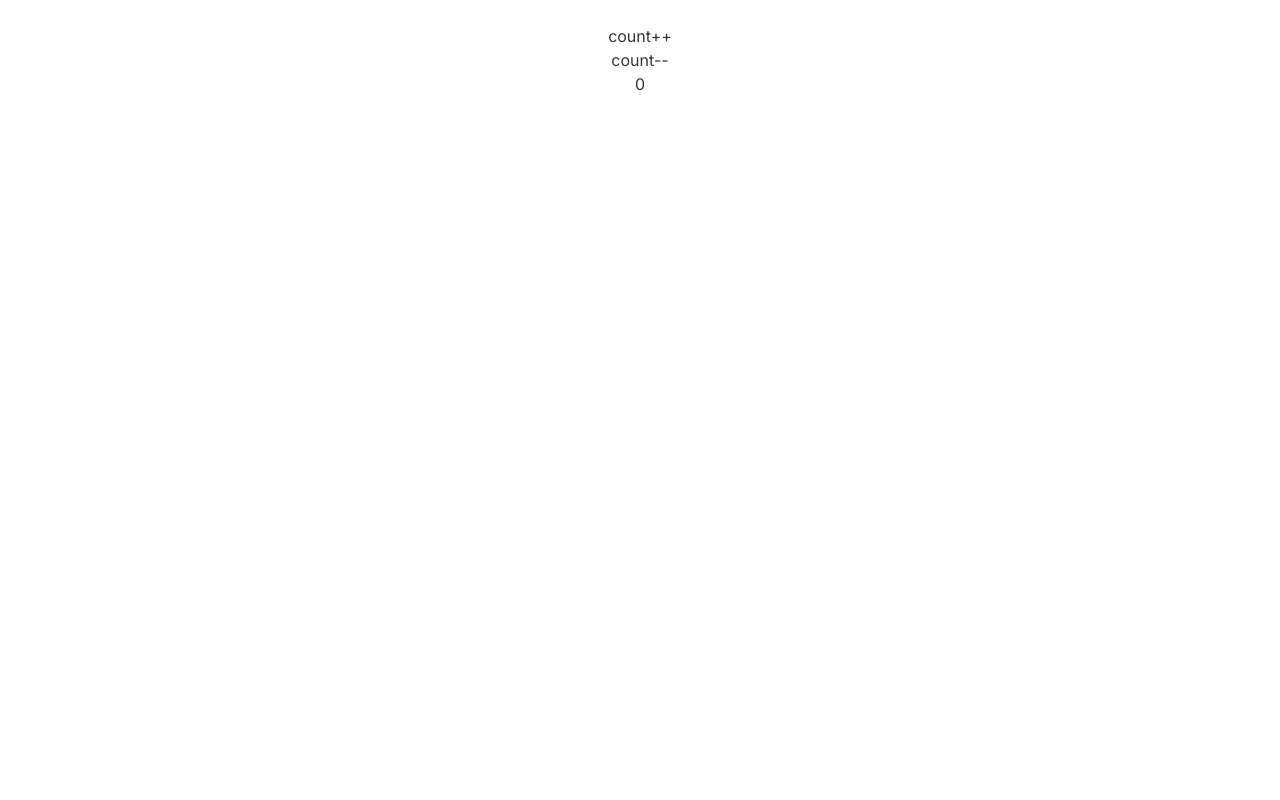
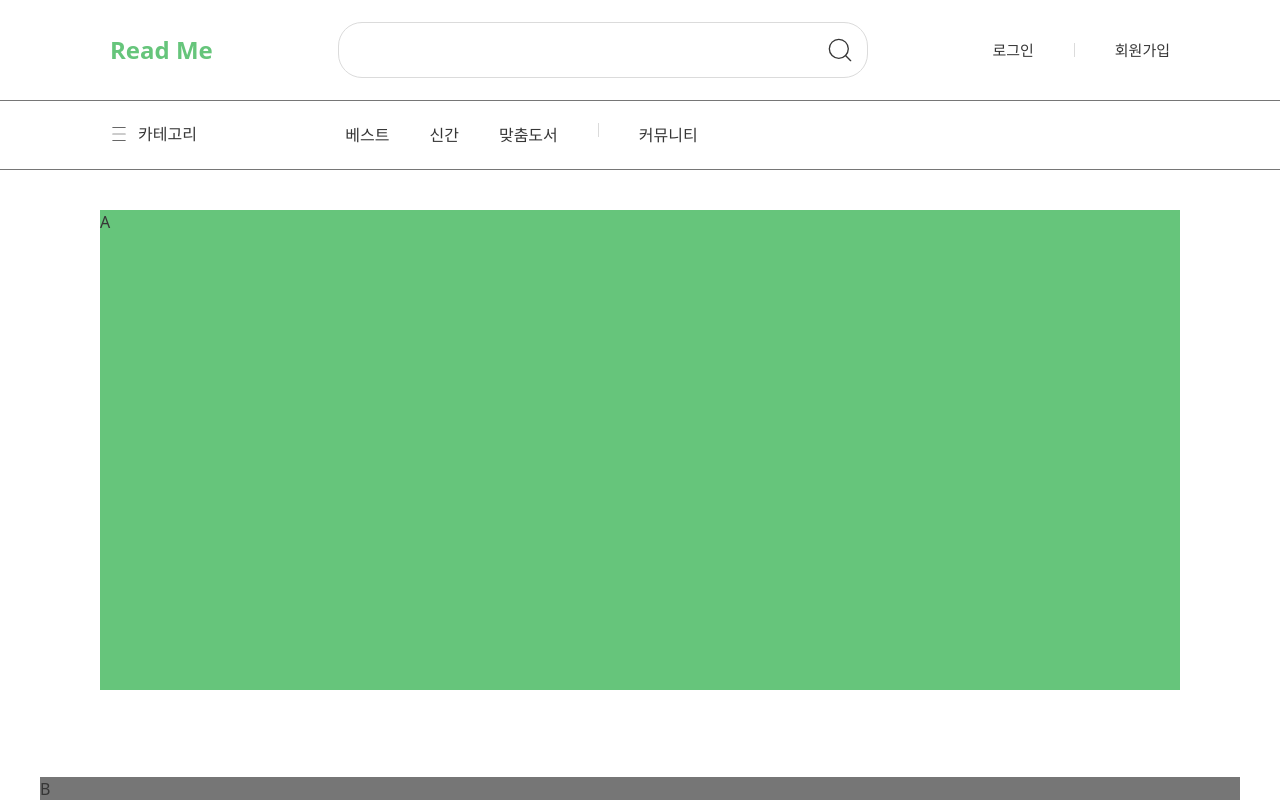
Before and after one commit to yunajoe/front_bookstore-README, a Next.js app: page / in a window 1280 px wide. Shown: the top 800 px of the page. Built offline with nearby package versions, Linux system fonts and the light colour scheme.

Commit message:
feat: Layout 연결

```diff
--- /dev/null
+++ b/src/components/layout/mainLayout.tsx
@@ -0,0 +1,17 @@
+import Header from '@/components/header/index';
+import { ReactNode } from 'react';
+
+interface MainLayoutProps {
+  children: ReactNode;
+}
+
+function MainLayout({ children }: MainLayoutProps) {
+  return (
+    <>
+      <Header />
+      <div className="grid auto-rows-auto place-items-center">{children}</div>
+    </>
+  );
+}
+
+export default MainLayout;
--- a/src/pages/_app.tsx
+++ b/src/pages/_app.tsx
@@ -4,16 +4,28 @@ import {
   QueryClient,
   QueryClientProvider,
 } from '@tanstack/react-query';
-
 import { ReactQueryDevtools } from '@tanstack/react-query-devtools';
 import type { AppProps } from 'next/app';
+import type { ReactElement, ReactNode } from 'react';
+import type { NextPage } from 'next';
+
 const queryClient = new QueryClient();
 
-export default function App({ Component, pageProps }: AppProps) {
+export type NextPageWithLayout<P = {}, IP = P> = NextPage<P, IP> & {
+  getLayout?: (page: ReactElement) => ReactNode;
+};
+
+type AppPropsWithLayout = AppProps & {
+  Component: NextPageWithLayout;
+};
+
+export default function App({ Component, pageProps }: AppPropsWithLayout) {
+  const getLayout = Component.getLayout ?? ((page) => page);
+
   return (
     <QueryClientProvider client={queryClient}>
       <HydrationBoundary state={pageProps.dehydratedState}>
-        <Component {...pageProps} />
+        {getLayout(<Component {...pageProps} />)}
       </HydrationBoundary>
       <ReactQueryDevtools initialIsOpen={false} />
     </QueryClientProvider>
--- a/src/pages/index.tsx
+++ b/src/pages/index.tsx
@@ -1,27 +1,22 @@
-import { Inter } from 'next/font/google';
-import { countAtom } from '@/store/count';
-import { useAtom } from 'jotai';
+import { ReactElement } from 'react';
+import MainLayout from '@/components/layout/mainLayout';
+import { NextPageWithLayout } from '@/pages/_app';
 
-const inter = Inter({
-  subsets: ['latin'],
-});
-
-export default function Home() {
-  const [count, setCount] = useAtom(countAtom);
-
-  const handleAddCount = () => {
-    setCount((prev) => prev + 1);
-  };
-  const handleMinusCount = () => {
-    setCount((prev) => prev - 1);
-  };
-
+function Home() {
   return (
-    <main
-      className={`flex min-h-screen flex-col items-center p-24 ${inter.className}`}>
-      <button onClick={handleAddCount}>count++</button>
-      <button onClick={handleMinusCount}>count--</button>
-      {count}
-    </main>
+    //메인페이지 각 컴포넌트 넣을자리에 div로 표시만 해둠
+    <>
+      <div className="bg-green h-480 w-[1080px] mt-40 mb-87">A</div>
+      <div className="bg-gray-3 h-482 w-[1200px]">B</div>
+      <div className="bg-green h-[581px] w-[1200px]">C</div>
+      <div className="bg-gray-3 h-[633px] w-[1200px]">D</div>
+      <div className="bg-green h-[800px] w-[1080px] mt-120 ">E</div>
+    </>
   );
 }
+
+Home.getLayout = function getLayout(page: ReactElement) {
+  return <MainLayout>{page}</MainLayout>;
+};
+
+export default Home;
```
